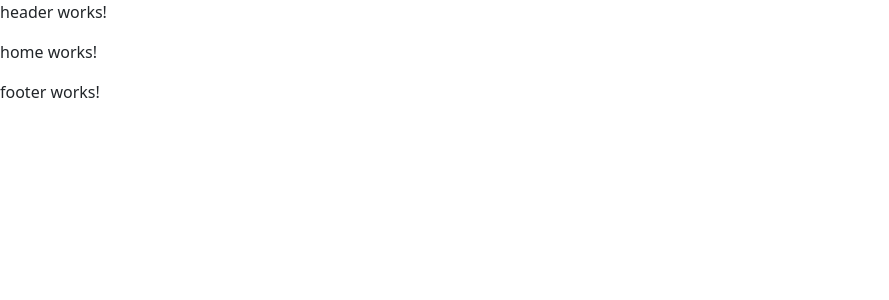
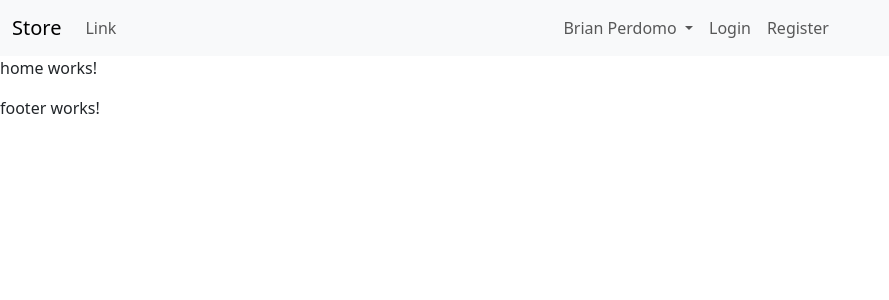
Before and after one commit to BrianPerdomo066/angular-FrontEnd-API-Rest--Ecommerce, an Angular app: page / in a window 1280 px wide. Shown: the top 300 px of the page, without its empty margins (0-889 px from the left). Built offline with nearby package versions, Linux system fonts and the light colour scheme.

Commit message:
[+]header.components : define estructura

```diff
--- a/src/app/shared/header/header.component.html
+++ b/src/app/shared/header/header.component.html
@@ -1 +1,34 @@
-<p>header works!</p>
+<nav class="navbar navbar-expand-lg bg-body-tertiary">
+    <div class="container-fluid">
+      <a class="navbar-brand" routerLink="">Store</a>
+      <button class="navbar-toggler" type="button" data-bs-toggle="collapse" data-bs-target="#navbarSupportedContent" aria-controls="navbarSupportedContent" aria-expanded="false" aria-label="Toggle navigation">
+        <span class="navbar-toggler-icon"></span>
+      </button>
+      <div class="collapse navbar-collapse" id="navbarSupportedContent">
+        <ul class="navbar-nav me-auto mb-2 mb-lg-0">
+          <li class="nav-item">
+            <a class="nav-link" href="#">Link</a>
+          </li>
+        </ul>
+        <ul class="navbar-nav me-auto mb-2 mb-lg-0">
+            <li class="nav-item dropdown">
+                <a class="nav-link dropdown-toggle" href="#" role="button" data-bs-toggle="dropdown" aria-expanded="false">
+                  Brian Perdomo
+                </a>
+                <ul class="dropdown-menu">
+                  <li><a class="dropdown-item" href="#">Profile</a></li>
+                  <li><a class="dropdown-item" href="#">Sell and Purchases</a></li>
+                  <li><hr class="dropdown-divider"></li>
+                  <li><a class="dropdown-item" href="#">Logout</a></li>
+                </ul>
+            </li>
+            <li class="nav-item">
+                <a class="nav-link" routerLink="Login">Login</a>
+            </li>
+            <li class="nav-item">
+                <a class="nav-link" routerLink="Register">Register</a>
+            </li>
+        </ul>
+      </div>
+    </div>
+  </nav>
```
